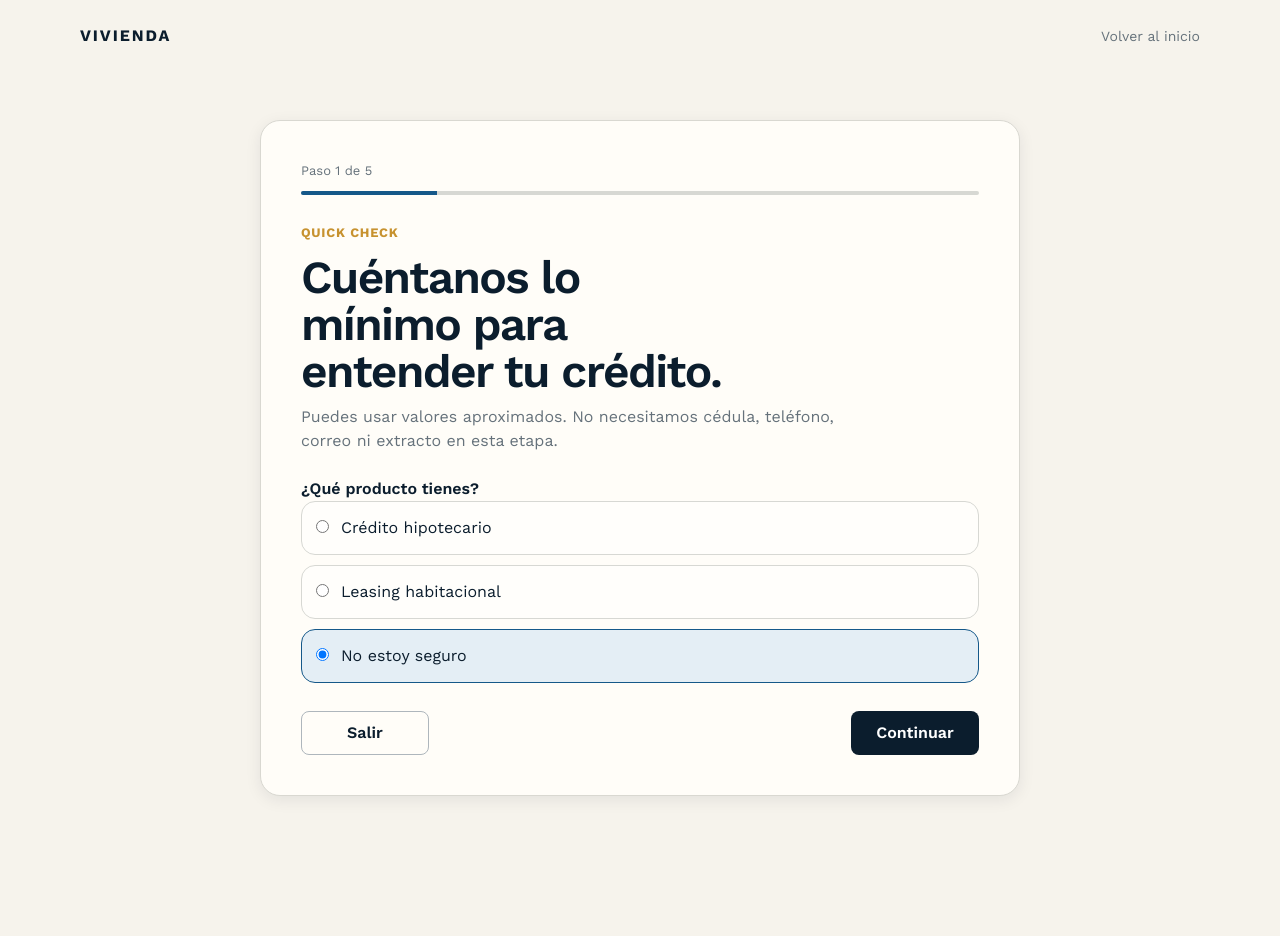
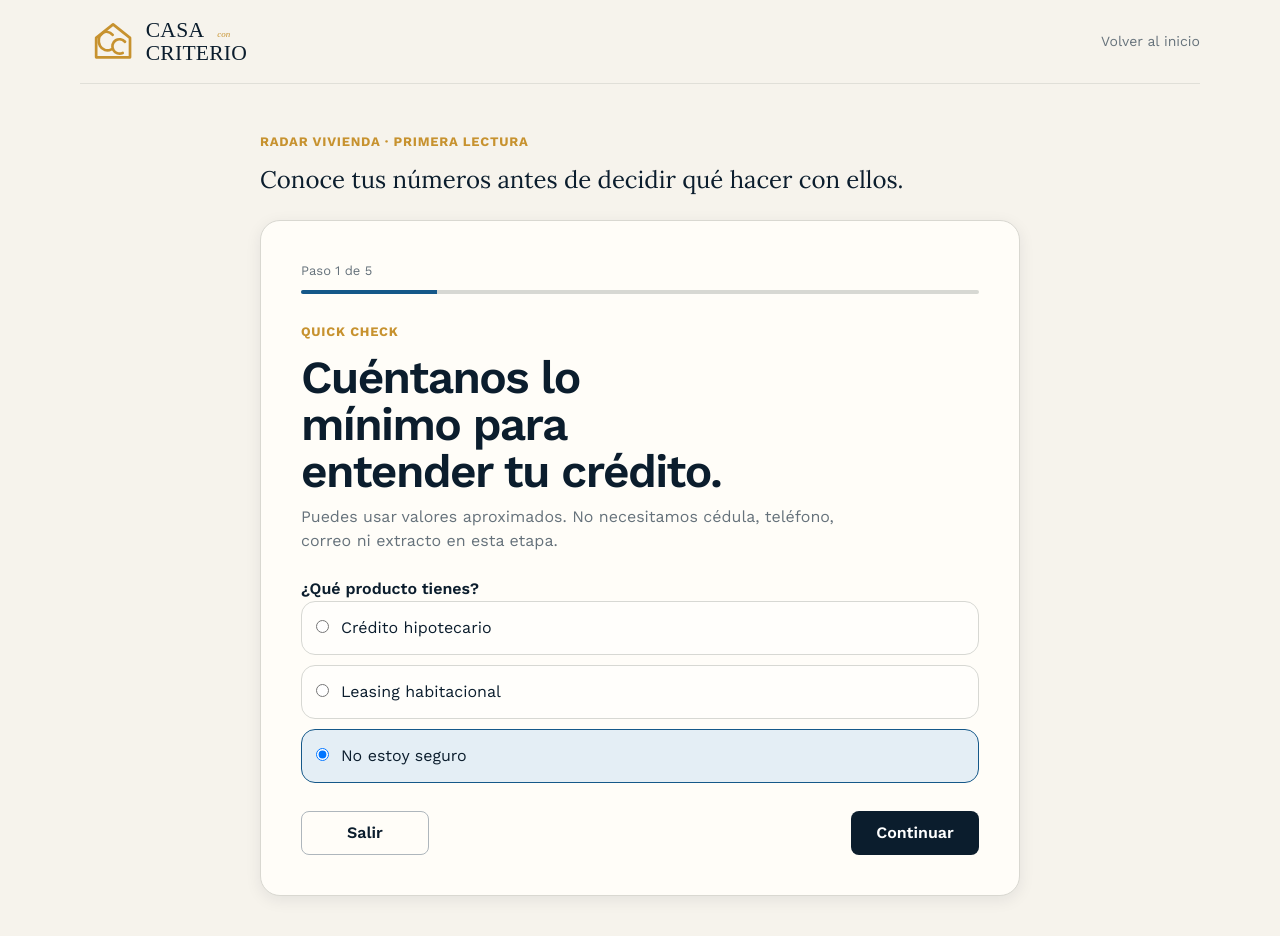
Before and after one commit to arendon7/VIVIENDA, a Next.js app: page /revisar in a window 1280 px wide. Shown: the top 936 px of the page. Before the commit the page ends 868 px from the top, so only its background shows below. Built offline with nearby package versions, Linux system fonts and the light colour scheme.

Commit message:
brand: apply Casa con Criterio shell to Quick Check

```diff
--- a/app/revisar/page.tsx
+++ b/app/revisar/page.tsx
@@ -1,13 +1,20 @@
+import { BrandLogo } from "@/components/brand/BrandLogo";
 import { QuickCheck } from "./quick-check";
 
 export default function RevisarPage() {
   return (
     <>
-      <header className="shell site-header">
-        <a className="brand" href="/">VIVIENDA</a>
+      <header className="shell site-header cc-site-header">
+        <a className="cc-brand-link" href="/" aria-label="Casa con Criterio · inicio">
+          <BrandLogo width={230} priority />
+        </a>
         <a className="nav-link" href="/">Volver al inicio</a>
       </header>
       <main id="contenido" className="form-shell">
+        <p className="eyebrow">Radar Vivienda · primera lectura</p>
+        <p className="cc-commercial-line" style={{ marginTop: 0, marginBottom: 24 }}>
+          Conoce tus números antes de decidir qué hacer con ellos.
+        </p>
         <QuickCheck />
       </main>
     </>
```
